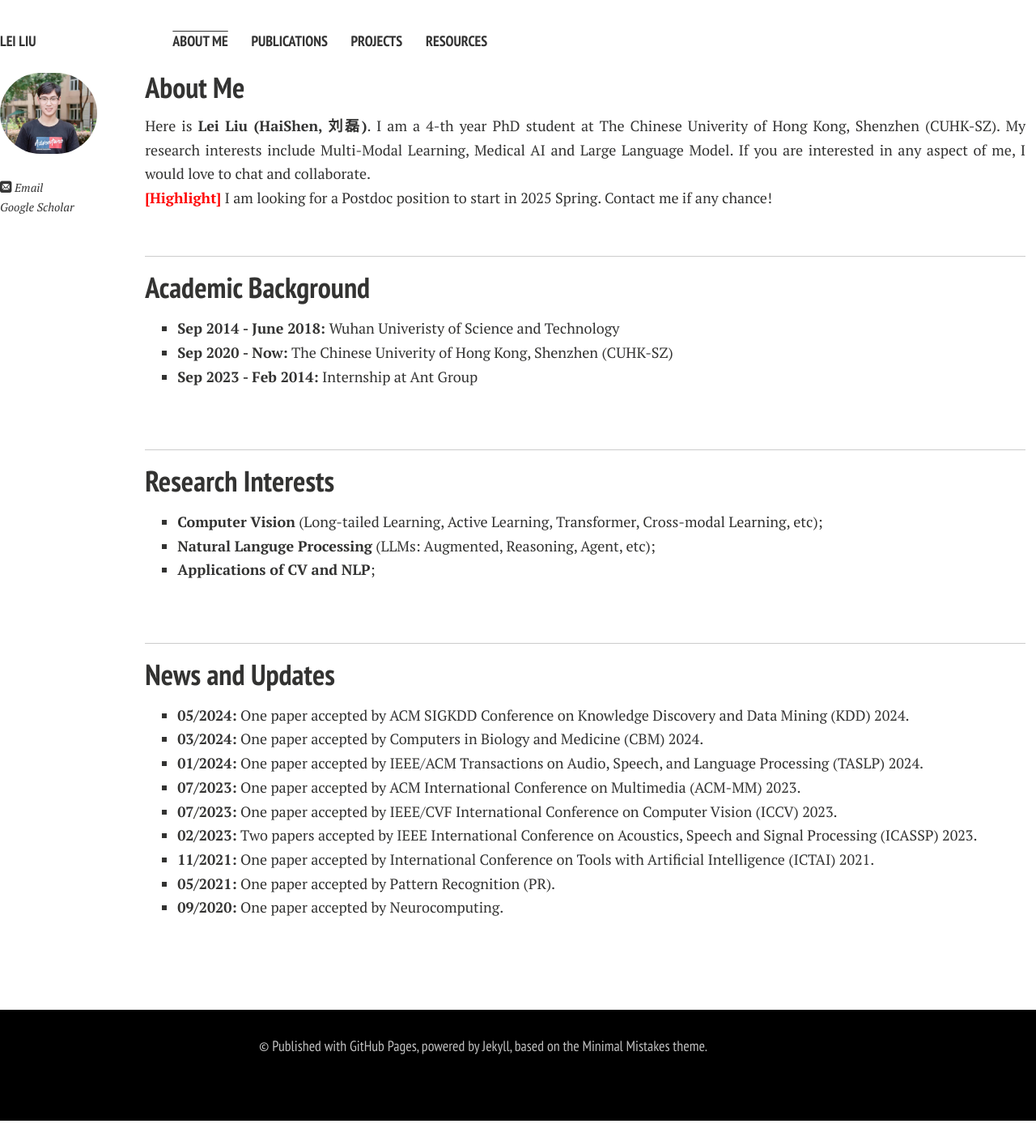
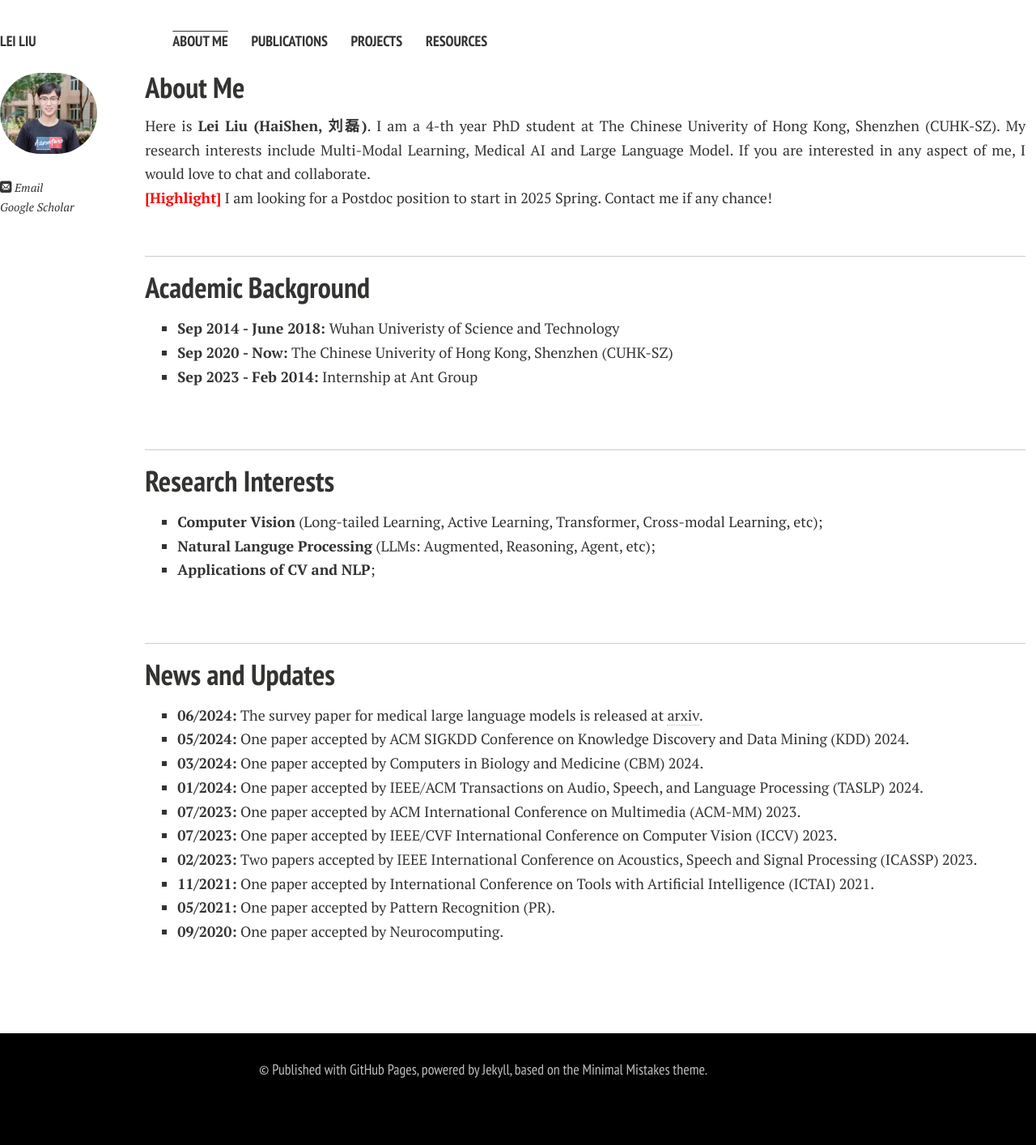
Before and after one commit to Ocean537/Haishen-ll.github.io, a Jekyll site: the page built from index.md, in a window 1280 px wide. Shown: the whole page at 81% size. Built offline with Jekyll 4.4.1, drawn with Linux system fonts in a browser that asks for light colours; nearby versions of some CDN libraries; comment, search, counter and statistics services are not loaded; a style sheet for code colours, icons or effects is not loaded; our own code applies the rules of GitHub Pages for plain Markdown files; before the commit the page ends 1384 px from its top, so only the background shows below that.

Commit message:
Update index.md

```diff
--- a/index.md
+++ b/index.md
@@ -35,6 +35,7 @@ Here is **Lei Liu (HaiShen, 刘磊)**. I am a 4-th year PhD student at The Chine
 ---
 
 ## News and Updates
+- **06/2024:** The survey paper for medical large language models is released at [arxiv](https://arxiv.org/pdf/2406.03712).
 - **05/2024:** One paper accepted by ACM SIGKDD Conference on Knowledge Discovery and Data Mining (KDD) 2024.
 - **03/2024:** One paper accepted by Computers in Biology and Medicine (CBM) 2024.
 - **01/2024:** One paper accepted by IEEE/ACM Transactions on Audio, Speech, and Language Processing (TASLP) 2024.
```
